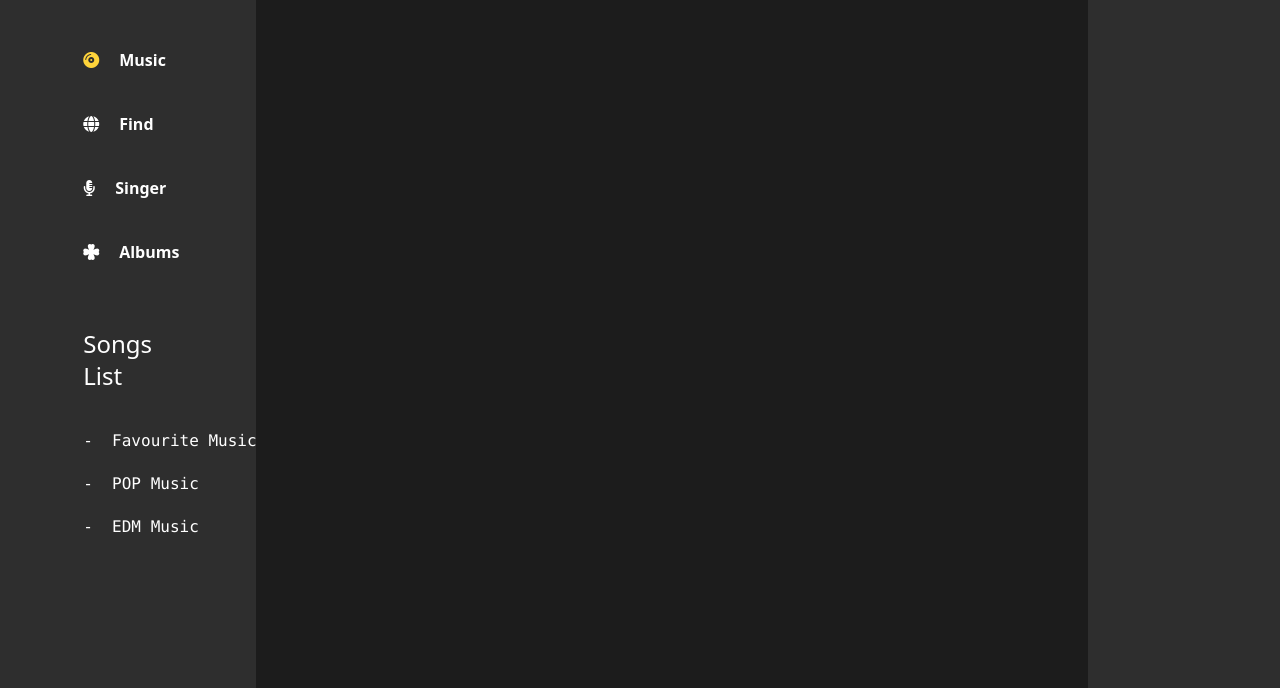
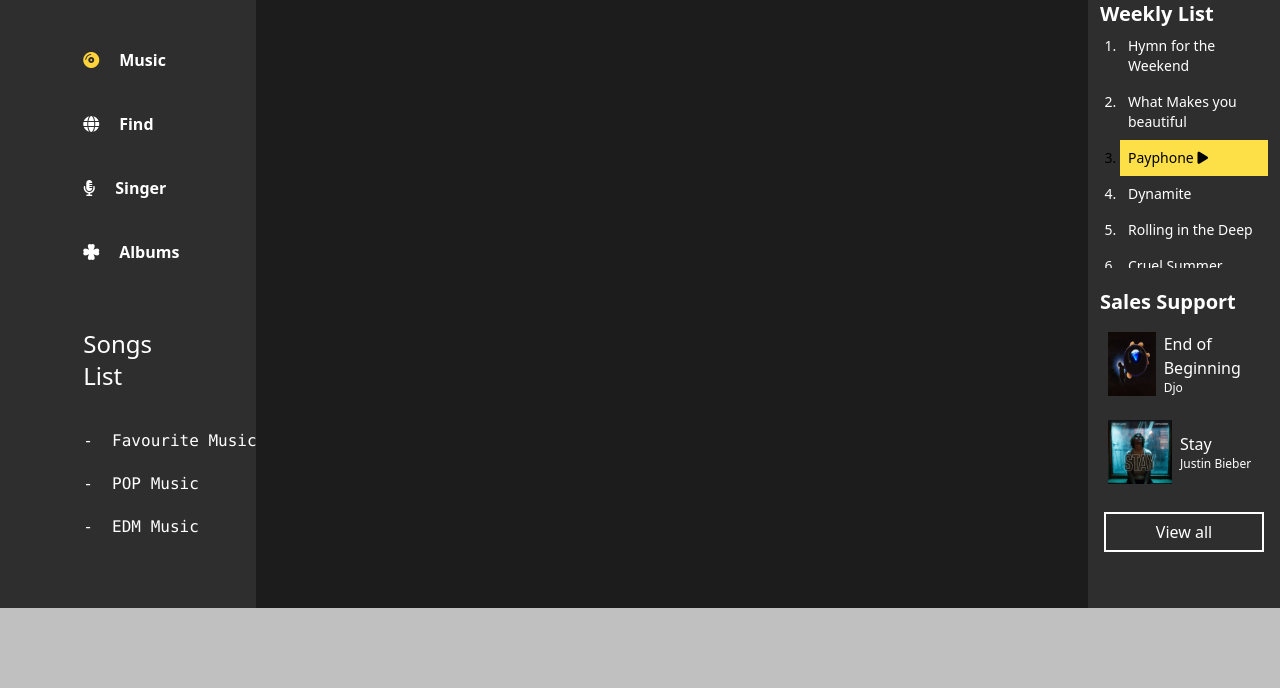
Before and after one commit to S-Ketan/Media-Player, a website: page src/index.html in a window 1280 px wide. Shown: the part 112-800 px from the top of the page. Drawn offline with Linux system fonts and the light colour scheme.

Commit message:
Under Progress

```diff
--- a/src/index.html
+++ b/src/index.html
@@ -6,6 +6,7 @@
     <meta name="viewport" content="width=device-width, initial-scale=1.0">
     <link href="./output.css" rel="stylesheet">
     <link rel="stylesheet" href="https://cdnjs.cloudflare.com/ajax/libs/font-awesome/6.0.0-beta3/css/all.min.css">
+
 
 </head>
 
@@ -47,7 +48,10 @@
             </div>
         </div>
     </div>
-    <div class="fixed h-[100vh] w-[15vw]  bg-[#2E2E2E] flex flex-col items-center right-0">
+    <div class="fixed w-full h-[10vh] bg-[#C0C0C0] bottom-0 z-[50]">
+
+    </div>
+    <div class="fixed h-[100vh] w-[15vw]  bg-[#2E2E2E] flex flex-col items-center right-0 p-3">
         <div class="h-[10vh] w-full flex items-center gap-2">
             <div class="h-[100%]  ">
                 <img src="../images/🎒.jpg" alt="" class="h-[100%] w-auto rounded-full">
@@ -59,6 +63,54 @@
             <i class="fa-solid fa-envelope" style="color: white;"></i>
             <i class="fa-solid fa-gear" style="color: white;"></i>
         </div>
+        <div class="mt-5 w-full">
+            <p class="font-bold text-white text-xl">Weekly List</p>
+            <div class="h-[30vh] overflow-auto text-white scrollbar-hide ">
+                <ol class="list-decimal pl-5 text-sm">
+                    <li class=" p-2 ">Hymn for the Weekend</li>
+                    <li class=" p-2">What Makes you beautiful</li>
+                    <li class="p-2  bg-yellow-300 text-black">Payphone <i class="fa-solid fa-play"
+                            style="color: black;"></i></li>
+                    <li class=" p-2">Dynamite</li>
+                    <li class=" p-2">Rolling in the Deep</li>
+                    <li class=" p-2">Cruel Summer</li>
+                    <li class=" p-2">Beauty and the beat</li>
+                    <li class=" p-2">Dusk Till Dawn</li>
+                    <li class=" p-2">Cheap Thrills</li>
+                    <li class=" p-2">Closer</li>
+
+                </ol>
+            </div>
+        </div>
+        <div class="mt-5 w-full">
+            <p class="font-bold text-white text-xl">Sales Support</p>
+            <div class="h-[10vh] w-full flex items-center gap-2 p-2 mt-2">
+                <div class="h-[100%] ">
+                    <img src="../images/End of a Beginning.jpeg" alt="" class="h-[100%] w-auto ">
+                </div>
+                <div>
+                    <p class="text-white">End of Beginning</p>
+                    <p class="text-white text-xs">Djo</p>
+                </div>
+
+            </div>
+            <div class="h-[10vh] w-full flex items-center gap-2 mt-2 p-2">
+                <div class="h-[100%]  ">
+                    <img src="../images/Stay.jpeg" alt="" class="h-[100%] w-auto ">
+                </div>
+                <div>
+                    <p class="text-white">Stay</p>
+                    <p class="text-white text-xs">Justin Bieber</p>
+                </div>
+
+            </div>
+            <div class="w-full text-center	mt-5">
+
+                <button class="border-white border-2 text-white w-40 h-10">
+                    View all
+                </button>
+            </div>
+        </div>
     </div>
 </body>
 
--- a/tailwind.config.js
+++ b/tailwind.config.js
@@ -2,7 +2,28 @@
 module.exports = {
   content: ["./src/**/*.{html,js}"],
   theme: {
-    extend: {},
+    extend: {
+      scrollbar: {
+        'hide': {
+          'overflow': 'hidden',
+        },
+      },
+    },
   },
-  plugins: [],
+  plugins: [
+    function({ addUtilities }) {
+      addUtilities({
+        '.scrollbar-hide': {
+          'overflow': 'hidden',
+        },
+        '.scrollbar-hide::-webkit-scrollbar': {
+          display: 'none',
+        },
+        '.scrollbar-hide': {
+          '-ms-overflow-style': 'none',
+          'scrollbar-width': 'none',
+        },
+      }, ['responsive', 'hover']);
+    },
+  ],
 }
```
Also changed, not shown: images/End of a Beginning.jpeg (added), images/Stay.jpeg (added), src/output.css.
